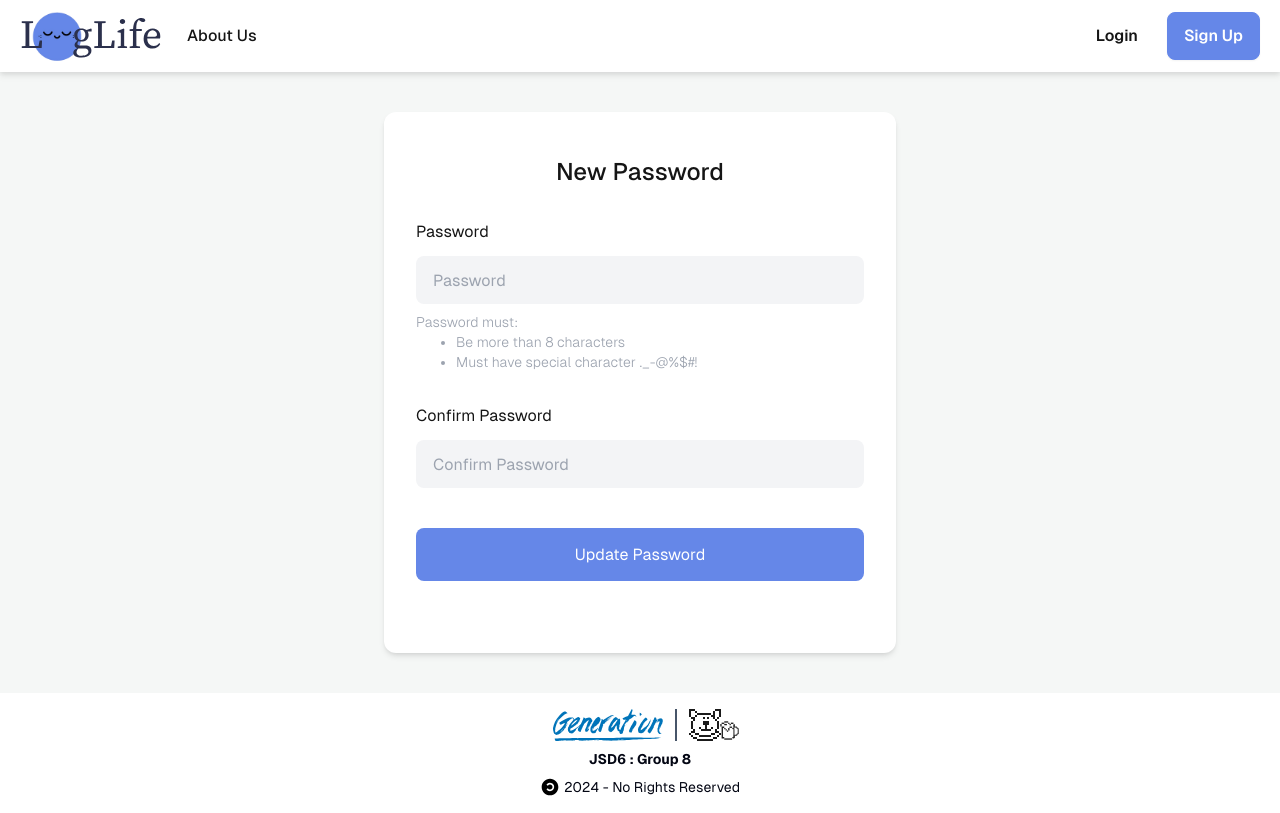
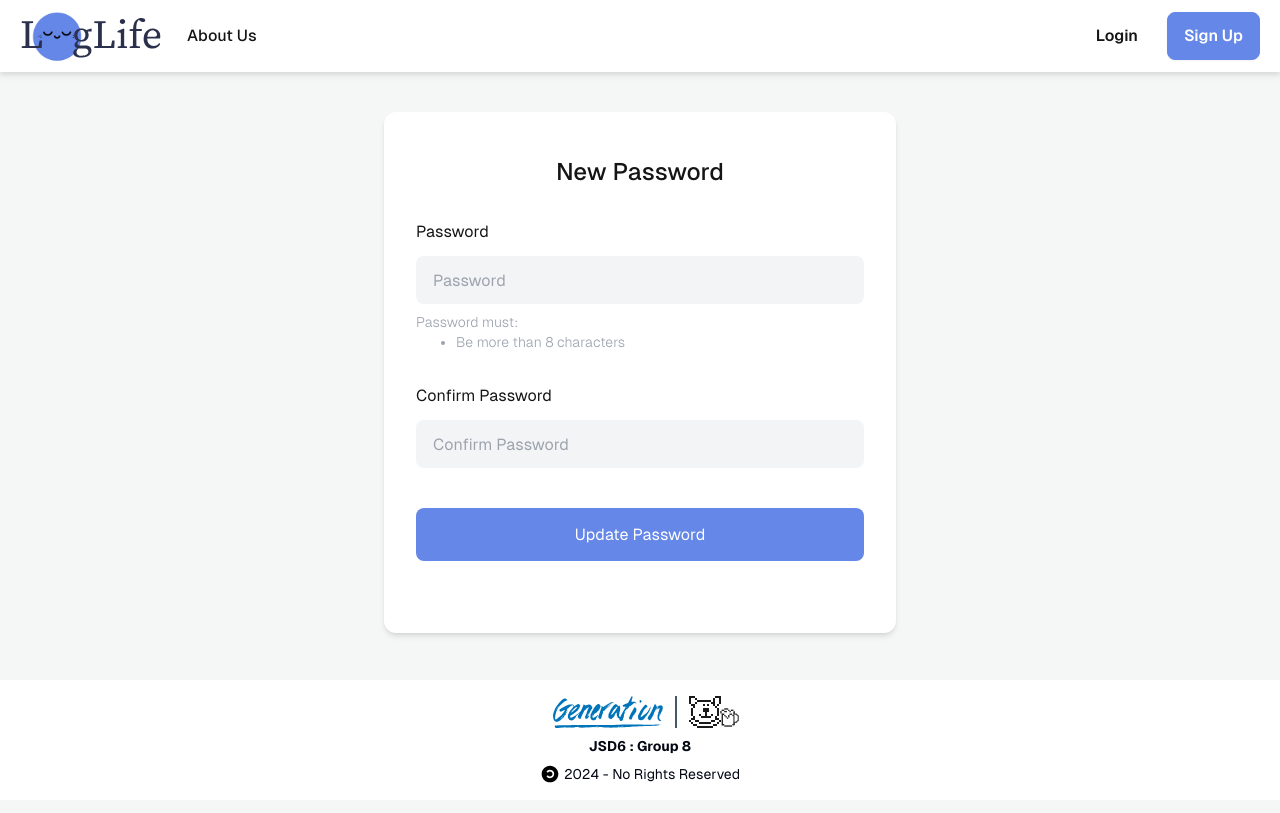
Before and after one commit to JSD6G8/frontend, a React (Vite) app: page /reset-password in a window 1280 px wide. Built offline with nearby package versions, Linux system fonts and the light colour scheme; no server answers; some icons are missing.

Commit message:
add setting&profile page

```diff
--- a/src/EditProfile.jsx
+++ b/src/EditProfile.jsx
@@ -16,8 +16,9 @@ function EditProfile() {
     const MySwal = withReactContent(Swal);
     const navigate = useNavigate();
 
+
+    //ti's work only with API mock up
     const userId = 1;
-
     useEffect(() => {
         axios.get(`https://65cad4afefec34d9ed86573b.mockapi.io/loglife/membership/${userId}`)
             .then(response => {
--- a/src/ResetPassword.jsx
+++ b/src/ResetPassword.jsx
@@ -1,4 +1,4 @@
-import React, { useState } from 'react';
+import { useState } from 'react';
 import { useNavigate } from "react-router-dom";
 import axios from 'axios';
 import Swal from 'sweetalert2';
@@ -42,14 +42,11 @@ function ResetPassword() {
         e.preventDefault();
 
         const newErrors = {};
-        const specialChars = /[._\-@%$#!]/;
 
         if (!formData.password.trim()) {
             newErrors.password = 'Password is required';
         } else if (formData.password.length < 8) {
             newErrors.password = 'Password must be more than 8 characters long';
-        } else if (!specialChars.test(formData.password)) {
-            newErrors.password = 'Password must have special character ._-@%$#!';
         }
 
         if (formData.password !== confirm_password.confirm_password) {
@@ -58,6 +55,7 @@ function ResetPassword() {
 
         setErrors(newErrors);
 
+        //ti's work only with API mock up
         if (Object.keys(newErrors).length === 0) {
             try {
                 const response = await axios.patch(
@@ -132,7 +130,6 @@ function ResetPassword() {
                                 <div className="pl-10 text-sm">
                                     <ul className="list-disc text-gray-400 font-light">
                                         <li>Be more than 8 characters</li>
-                                        <li>Must have special character ._-@%$#!</li>
                                     </ul>
                                 </div>
                             </div>
```
